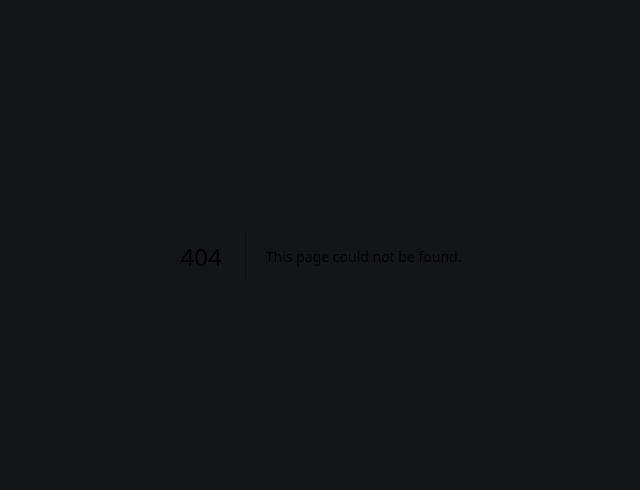
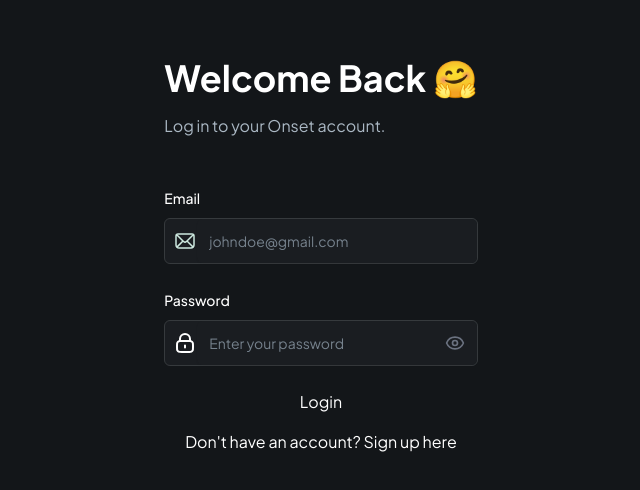
Before and after one commit to Universal-Integrated-Care/onset-core-frontend, a Next.js app: page /login in a window 1280 px wide. Before the commit this address had no page. Shown: the part 144-634 px from the top of the page, without its empty margins (319-959 px from the left). Built offline with nearby package versions, Linux system fonts and the light colour scheme.

Commit message:
Created login page

```diff
--- a/app/api/setupTables/route.ts
+++ b/app/api/setupTables/route.ts
@@ -1,56 +1,56 @@
-import { NextRequest, NextResponse } from "next/server";
-import { Pool } from "pg";
+// import { NextRequest, NextResponse } from "next/server";
+// import { Pool } from "pg";
 
-const pool = new Pool({
-  connectionString: process.env.DATABASE_URL, // Ensure DATABASE_URL is set in your .env file
-});
+// const pool = new Pool({
+//   connectionString: process.env.DATABASE_URL, // Ensure DATABASE_URL is set in your .env file
+// });
 
-export async function GET(req: NextRequest) {
-  const { searchParams } = new URL(req.url);
-  const action = searchParams.get("action"); // Retrieve the `action` query parameter
+// export async function GET(req: NextRequest) {
+//   const { searchParams } = new URL(req.url);
+//   const action = searchParams.get("action"); // Retrieve the `action` query parameter
 
-  try {
-    const client = await pool.connect();
+//   try {
+//     const client = await pool.connect();
 
-    if (action === "drop") {
-      // Drop tables if `action=drop` is passed
-      await client.query(`DROP TABLE IF EXISTS sessions;`);
-      await client.query(`DROP TABLE IF EXISTS users;`);
-      console.log("Tables dropped successfully!");
-      client.release();
-      return NextResponse.json({ message: "Tables dropped successfully!" });
-    } else {
-      // Create tables by default
-      await client.query(`
-        CREATE TABLE IF NOT EXISTS users (
-          id SERIAL PRIMARY KEY,
-          email VARCHAR(255) UNIQUE NOT NULL,
-          phone_number VARCHAR(15), -- Add phone_number (optional)
-          password_hash VARCHAR(255) NOT NULL,
-          created_at TIMESTAMP DEFAULT CURRENT_TIMESTAMP,
-          updated_at TIMESTAMP DEFAULT CURRENT_TIMESTAMP
-        );
-      `);
+//     if (action === "drop") {
+//       // Drop tables if `action=drop` is passed
+//       await client.query(`DROP TABLE IF EXISTS sessions;`);
+//       await client.query(`DROP TABLE IF EXISTS users;`);
+//       console.log("Tables dropped successfully!");
+//       client.release();
+//       return NextResponse.json({ message: "Tables dropped successfully!" });
+//     } else {
+//       // Create tables by default
+//       await client.query(`
+//         CREATE TABLE IF NOT EXISTS users (
+//           id SERIAL PRIMARY KEY,
+//           email VARCHAR(255) UNIQUE NOT NULL,
+//           phone_number VARCHAR(15), -- Add phone_number (optional)
+//           password_hash VARCHAR(255) NOT NULL,
+//           created_at TIMESTAMP DEFAULT CURRENT_TIMESTAMP,
+//           updated_at TIMESTAMP DEFAULT CURRENT_TIMESTAMP
+//         );
+//       `);
 
-      await client.query(`
-        CREATE TABLE IF NOT EXISTS sessions (
-          id SERIAL PRIMARY KEY,
-          user_id INT REFERENCES users(id) ON DELETE CASCADE,
-          session_token VARCHAR(255) UNIQUE NOT NULL,
-          expires TIMESTAMP NOT NULL,
-          created_at TIMESTAMP DEFAULT CURRENT_TIMESTAMP
-        );
-      `);
+//       await client.query(`
+//         CREATE TABLE IF NOT EXISTS sessions (
+//           id SERIAL PRIMARY KEY,
+//           user_id INT REFERENCES users(id) ON DELETE CASCADE,
+//           session_token VARCHAR(255) UNIQUE NOT NULL,
+//           expires TIMESTAMP NOT NULL,
+//           created_at TIMESTAMP DEFAULT CURRENT_TIMESTAMP
+//         );
+//       `);
 
-      console.log("Tables created successfully!");
-      client.release();
-      return NextResponse.json({ message: "Tables created successfully!" });
-    }
-  } catch (err) {
-    console.error("Error executing table operations:", err);
-    return NextResponse.json(
-      { error: "Failed to execute table operations" },
-      { status: 500 },
-    );
-  }
-}
+//       console.log("Tables created successfully!");
+//       client.release();
+//       return NextResponse.json({ message: "Tables created successfully!" });
+//     }
+//   } catch (err) {
+//     console.error("Error executing table operations:", err);
+//     return NextResponse.json(
+//       { error: "Failed to execute table operations" },
+//       { status: 500 },
+//     );
+//   }
+// }
--- /dev/null
+++ b/app/login/page.tsx
@@ -0,0 +1,10 @@
+// app/login/page.tsx
+import LoginForm from "@/components/forms/LoginForm";
+
+export default function LoginPage() {
+  return (
+    <div className="flex min-h-screen items-center justify-center">
+      <LoginForm />
+    </div>
+  );
+}
--- a/components/forms/ClinicForm.tsx
+++ b/components/forms/ClinicForm.tsx
@@ -61,8 +61,12 @@
   }
 
   return (
+    <div className="flex flex-col">
       <Form {...form}>
-      <form onSubmit={form.handleSubmit(onSubmit)} className="flex-1 space-y-6">
+        <form
+          onSubmit={form.handleSubmit(onSubmit)}
+          className="flex-1 space-y-6"
+        >
           <section className="mb-12 space-y-4">
             <h1 className="header">Hi there 👋</h1>
             <p className="text-dark-700">Get started with Onset.</p>
@@ -119,6 +123,18 @@
           <SubmitButton isLoading={isLoading}>Get Started</SubmitButton>
         </form>
       </Form>
+      <button
+        type="button"
+        className="shad-button_outline w-full mt-4"
+        onClick={(e) => {
+          e.preventDefault();
+          console.log("Regular button clicked");
+          router.push("/login");
+        }}
+      >
+        Already have an account? Login here
+      </button>
+    </div>
   );
 };
 
--- /dev/null
+++ b/components/forms/LoginForm.tsx
@@ -0,0 +1,112 @@
+"use client";
+
+import { zodResolver } from "@hookform/resolvers/zod";
+import { useForm } from "react-hook-form";
+import { z } from "zod";
+import { Form } from "@/components/ui/form";
+import CustomFormField from "../CustomFormField";
+import { useState } from "react";
+import { useRouter } from "next/navigation";
+
+// Create login validation schema
+const LoginFormValidation = z.object({
+  email: z.string().email(),
+  password: z.string().min(8, "Password must be at least 8 characters"),
+});
+
+export enum FormFieldType {
+  INPUT = "input",
+  PASSWORD = "password",
+}
+
+const LoginForm = () => {
+  const router = useRouter();
+  const [isLoading, setIsLoading] = useState(false);
+  const form = useForm<z.infer<typeof LoginFormValidation>>({
+    resolver: zodResolver(LoginFormValidation),
+    defaultValues: {
+      email: "",
+      password: "",
+    },
+  });
+
+  async function onSubmit(values: z.infer<typeof LoginFormValidation>) {
+    console.log(values);
+    setIsLoading(true);
+    try {
+      // Add your login logic here
+      // const user = await loginUser(values);
+      // if (user) {
+      //   router.push('/dashboard'); // or wherever you want to redirect after login
+      // }
+    } catch (e) {
+      console.error(e);
+    } finally {
+      setIsLoading(false);
+    }
+  }
+
+  return (
+    <div className="flex flex-col">
+      <Form {...form}>
+        <form
+          onSubmit={form.handleSubmit(onSubmit)}
+          className="flex-1 space-y-6"
+        >
+          <section className="mb-12 space-y-4">
+            <h1 className="header">Welcome Back 🤗</h1>
+            <p className="text-dark-700">Log in to your Onset account.</p>
+          </section>
+
+          <CustomFormField
+            fieldType={FormFieldType.INPUT}
+            control={form.control}
+            name="email"
+            label="Email"
+            placeholder="johndoe@gmail.com"
+            iconSrc="/assets/icons/email.svg"
+            iconAlt="email"
+          />
+
+          <CustomFormField
+            fieldType={FormFieldType.PASSWORD}
+            control={form.control}
+            name="password"
+            label="Password"
+            placeholder="Enter your password"
+            iconSrc="/assets/icons/lock.svg"
+            iconAlt="password"
+          />
+
+          <button
+            type="submit"
+            className="shad-button_primary w-full"
+            disabled={isLoading}
+          >
+            {isLoading ? (
+              <div className="flex-center gap-2">
+                <div className="spinner" /> Loading...
+              </div>
+            ) : (
+              "Login"
+            )}
+          </button>
+        </form>
+      </Form>
+
+      <button
+        type="button"
+        className="shad-button_outline w-full mt-4"
+        onClick={(e) => {
+          e.preventDefault();
+          console.log("Sign up button clicked");
+          router.push("/"); // Assuming "/" is your signup page
+        }}
+      >
+        Don't have an account? Sign up here
+      </button>
+    </div>
+  );
+};
+
+export default LoginForm;
```
Lines whose indentation alone changed are shown as unchanged.
